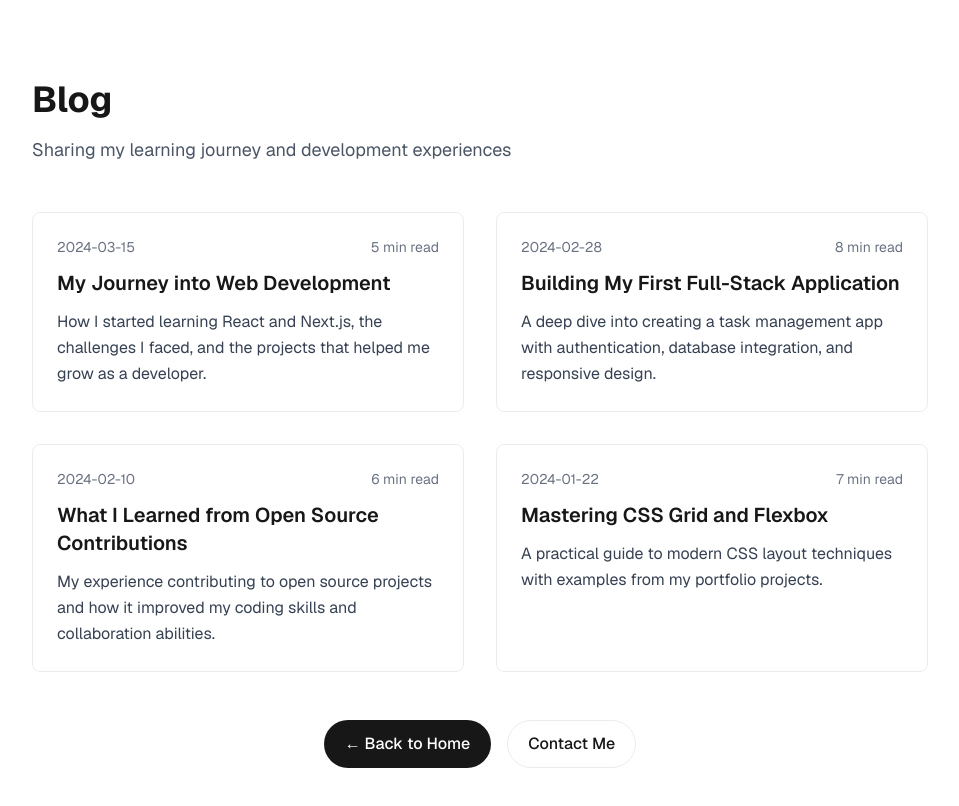
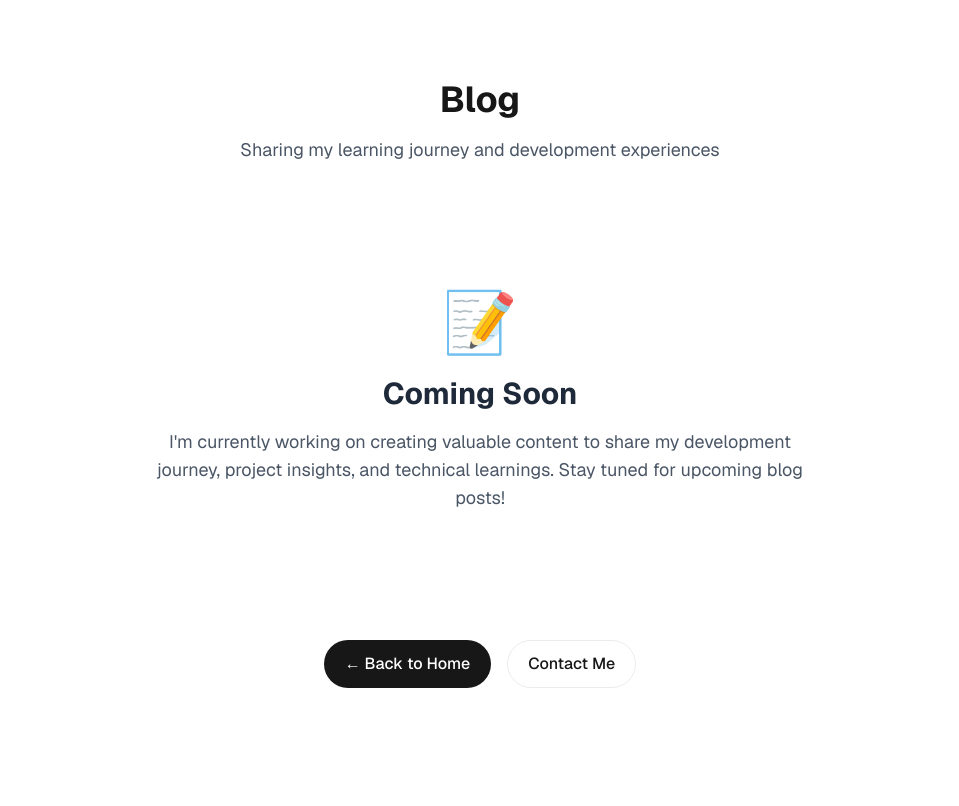
Before and after one commit to Jaycoder7/jyotils-portfolio, a Next.js app: page /blog in a window 1280 px wide. Shown: the top 806 px of the page, without its empty margins (160-1119 px from the left). Built offline with nearby package versions, Linux system fonts and the light colour scheme.

Commit message:
Final Updates
Updated links
in progress blog page
links to websites

```diff
--- a/app/blog/page.tsx
+++ b/app/blog/page.tsx
@@ -1,67 +1,23 @@
 export default function Blog() {
-  const blogPosts = [
-    {
-      id: 1,
-      title: "My Journey into Web Development",
-      date: "2024-03-15",
-      excerpt: "How I started learning React and Next.js, the challenges I faced, and the projects that helped me grow as a developer.",
-      readTime: "5 min read"
-    },
-    {
-      id: 2,
-      title: "Building My First Full-Stack Application",
-      date: "2024-02-28",
-      excerpt: "A deep dive into creating a task management app with authentication, database integration, and responsive design.",
-      readTime: "8 min read"
-    },
-    {
-      id: 3,
-      title: "What I Learned from Open Source Contributions",
-      date: "2024-02-10",
-      excerpt: "My experience contributing to open source projects and how it improved my coding skills and collaboration abilities.",
-      readTime: "6 min read"
-    },
-    {
-      id: 4,
-      title: "Mastering CSS Grid and Flexbox",
-      date: "2024-01-22",
-      excerpt: "A practical guide to modern CSS layout techniques with examples from my portfolio projects.",
-      readTime: "7 min read"
-    }
-  ];
-
   return (
     <div className="font-sans min-h-screen p-8 pb-20 gap-16 sm:p-20">
       <main className="max-w-4xl mx-auto">
-        <div className="text-center sm:text-left mb-12">
+        <div className="text-center mb-12">
           <h1 className="text-4xl font-bold mb-4">Blog</h1>
-          <p className="text-lg text-gray-600 dark:text-gray-400">
+          <p className="text-lg text-gray-600 dark:text-gray-400 mb-8">
             Sharing my learning journey and development experiences
           </p>
         </div>
 
-        <div className="grid gap-8 md:grid-cols-2">
-          {blogPosts.map((post) => (
-            <article
-              key={post.id}
-              className="border border-solid border-black/[.08] dark:border-white/[.145] rounded-lg p-6 hover:shadow-lg transition-shadow cursor-pointer hover:bg-[#f9f9f9] dark:hover:bg-[#1a1a1a]"
-            >
-              <div className="flex justify-between items-start mb-3">
-                <time className="text-sm text-gray-500 dark:text-gray-400">
-                  {post.date}
-                </time>
-                <span className="text-sm text-gray-500 dark:text-gray-400">
-                  {post.readTime}
-                </span>
-              </div>
-              <h2 className="text-xl font-semibold mb-3 hover:underline">
-                {post.title}
-              </h2>
-              <p className="text-gray-700 dark:text-gray-300 leading-relaxed">
-                {post.excerpt}
-              </p>
-            </article>
-          ))}
+        <div className="text-center py-20">
+          <div className="text-6xl mb-6">📝</div>
+          <h2 className="text-3xl font-bold mb-4 text-gray-800 dark:text-gray-200">
+            Coming Soon
+          </h2>
+          <p className="text-lg text-gray-600 dark:text-gray-400 max-w-2xl mx-auto">
+            I'm currently working on creating valuable content to share my development journey,
+            project insights, and technical learnings. Stay tuned for upcoming blog posts!
+          </p>
         </div>
 
         <div className="flex gap-4 items-center flex-col sm:flex-row justify-center mt-12">
--- a/app/page.tsx
+++ b/app/page.tsx
@@ -175,21 +175,21 @@ const PortfolioSection = ({ themeHue }: { themeHue: number }) => {
       description: "Built and deployed an MVP task management application using MongoDB and Google Calendar API integration. Designed key features including outcome-to-task mapping to support women entrepreneurs, and developed the landing page and backend management system.",
       technologies: ["React", "Node.js", "MongoDB", "Typescript", "Clerk"],
       githubUrl: "https://github.com/student/task-manager",
-      liveUrl: "https://task-manager-demo.vercel.app"
+      liveUrl: "https://prioriwise.ai/"
     },
     {
       id: 2,
       title: "System Technology Works",
       description: "Programmed a humanoid robot using Python on Jetson Nano with integrated AI modules for speech, movement, and interactive features. Contributed to robot development that secured a deal with Marvel, with robots featured in the series Ironheart.",
-      technologies: ["Next.js", "TypeScript", "Stripe", "Prisma", "PostgreSQL"],
+      technologies: ["Python", "EMACS", "Llama AI"],
       githubUrl: "https://github.com/student/ecommerce-site",
-      liveUrl: "https://ecommerce-demo.vercel.app"
+      liveUrl: "https://www.systemtechnologyworks.com/"
     },
     {
       id: 3,
       title: "Harvard Mentorship",
       description: "Mentored three undergraduate and graduate teams on market research, financial modeling, and pitch development. Designed workshops to help students refine their presentation skills, supporting one startup that raised $2M in funding.",
-      technologies: ["React", "Chart.js", "OpenWeather API", "CSS3"],
+      technologies: ["Leanstack", "Communication", "Leadership"],
       githubUrl: "https://github.com/student/weather-dashboard",
       liveUrl: "https://weather-dashboard-demo.vercel.app"
     },
@@ -197,7 +197,7 @@ const PortfolioSection = ({ themeHue }: { themeHue: number }) => {
       id: 4,
       title: "CURO Research",
       description: "Awarded research grant to conduct independent market study research. Analyzing market trends and consumer behavior through data-driven research approaches under faculty mentorship.",
-      technologies: ["Gatsby", "GraphQL", "Contentful", "Styled Components"],
+      technologies: ["Market Research"],
       githubUrl: "https://github.com/student/blog-platform",
       liveUrl: "https://blog-platform-demo.vercel.app"
     }
@@ -261,16 +261,8 @@ const PortfolioSection = ({ themeHue }: { themeHue: number }) => {
               </div>
             </div>
 
+            {(project.id === 1 || project.id === 2) && (
               <div className="flex gap-3">
-              <a
-                href={project.githubUrl}
-                target="_blank"
-                rel="noopener noreferrer"
-                className="text-sm font-medium hover:underline hover:underline-offset-4 transition-colors duration-200"
-                style={{ color: COLORS.primary }}
-              >
-                GitHub →
-              </a>
                 <a
                   href={project.liveUrl}
                   target="_blank"
@@ -278,9 +270,10 @@ const PortfolioSection = ({ themeHue }: { themeHue: number }) => {
                   className="text-sm font-medium hover:underline hover:underline-offset-4 transition-colors duration-200"
                   style={{ color: COLORS.primary }}
                 >
-                Live Demo →
+                  Check them out →
                 </a>
               </div>
+            )}
           </div>
         ))}
       </div>
@@ -294,7 +287,7 @@ const ContactSection = ({ themeHue }: { themeHue: number }) => {
       <div className="text-center sm:text-left mb-8">
         <h2 className="text-3xl font-bold mb-4">Get In Touch</h2>
         <p className="text-lg" style={{ color: COLORS.textMuted }}>
-          Let's connect and discuss opportunities, projects, or just chat about tech!
+          Let's connect and discuss opportunities, projects, or what I should add on here next!
         </p>
       </div>
 
```
Lines whose indentation alone changed are shown as unchanged.
